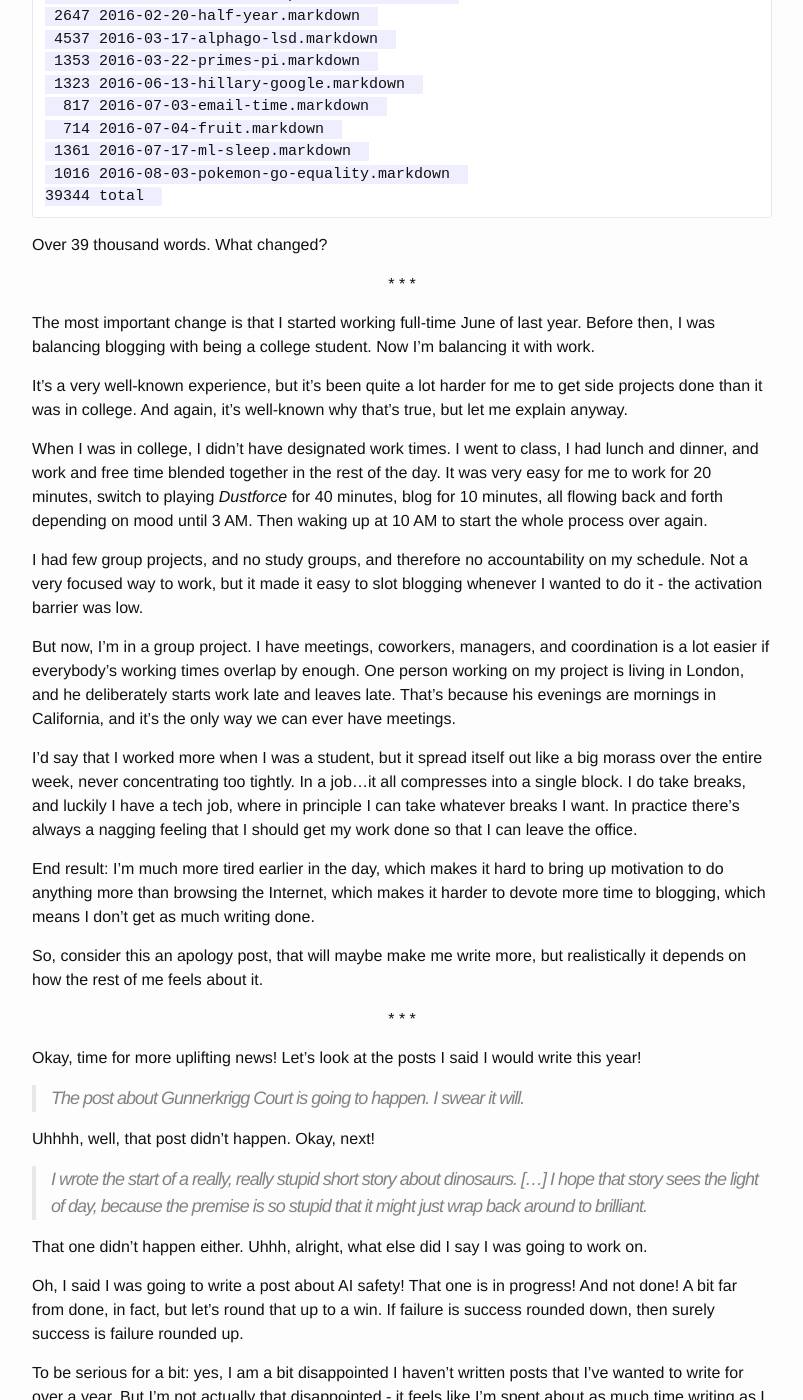
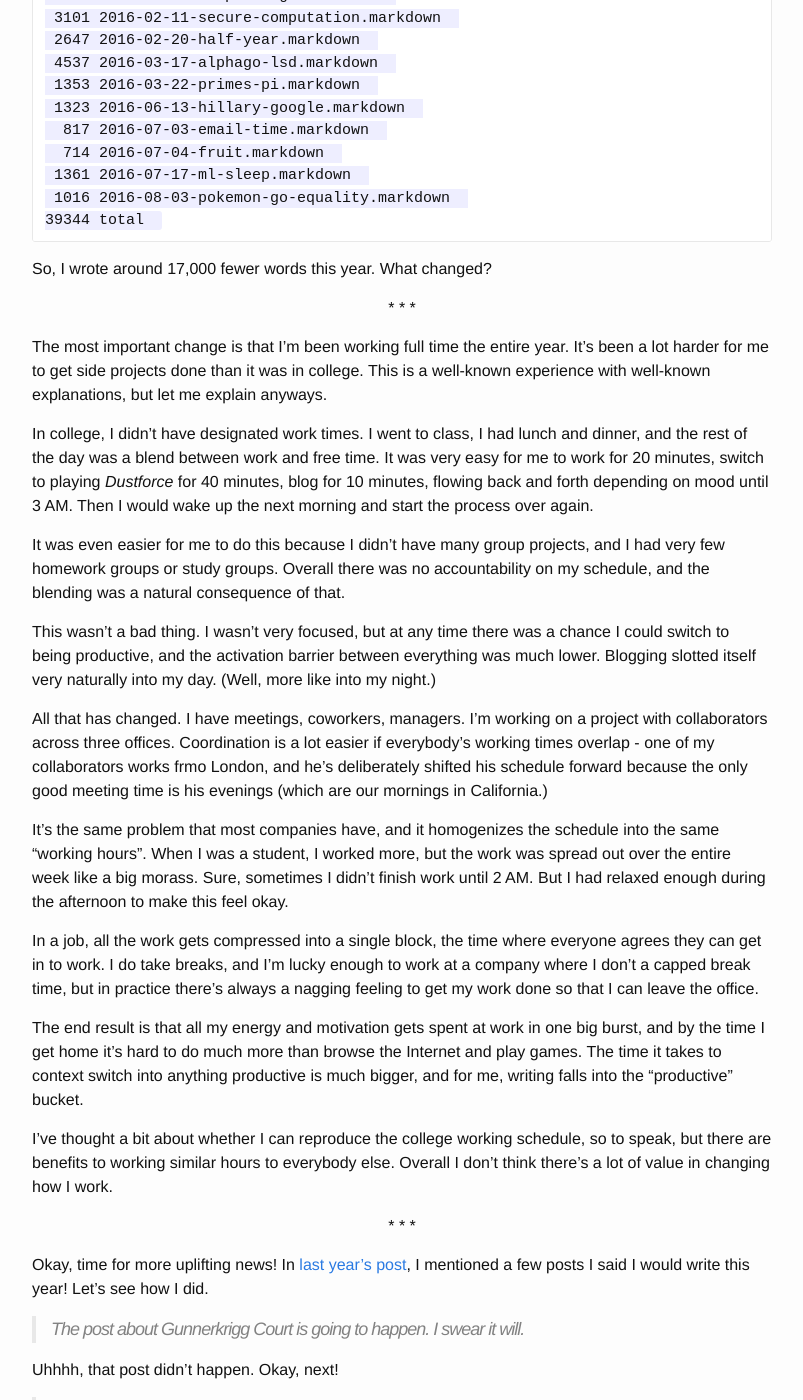
Before and after one commit to alexirpan/alexirpan.github.io, a Jekyll site: the page built from index.html, in a window 1280 px wide and 1400 px high, scrolled down 1154 px. Shown: the whole window, without its empty margins (238-1041 px from the left). Built offline with Jekyll 4.4.1, drawn with Linux system fonts in a browser that asks for light colours; nearby versions of some CDN libraries; the list of posts is cut into pages by our own code; comment, search, counter and statistics services are not loaded; some of the changed text lies outside the part shown.

Commit message:
First rewrite.

````diff
--- a/_posts/2017-08-18-two-years.markdown
+++ b/_posts/2017-08-18-two-years.markdown
@@ -4,20 +4,19 @@ title:  "Two Years Later"
 date:   2017-08-18 02:13:00 -0700
 ---
 
-I will be honest: I completely forgot to prepare a post for my two year
-blogging anniversary until today. (I am vaguely disgusted that "two year
-blogging anniversary" is something I would say, but sometimes that's the way
-it is.)
+I'll be honest: I completely forgot to prepare a post for my two year
+blogging anniversary until today. (I'm vaguely disgusted that "two year
+blogging anniversary" is a valid English phrase, but sometimes languages
+are silly like that.)
 
 Ironically this is because I've been working on a larger post that's been
-taking up most of the time I've dedicated to writing. Hopefully I get that out
-soon.
+taking up most of my writing time. Hopefully I get that done soon.
 
 I do feel I've been less productive this year than last year, blogging wise.
-How about we see if that's backed up empiricially? Now, word count is an awful
-metric for time spent writing, but it's the best one I have for now. Between
-today and one year ago, I wrote...
-
+Let's see if that's backed up empirically. Now, word count is a pretty bad
+metric for writing time, because in my experience most of writing is rewriting.
+But it's the best metrics I've got. Here's a list of all posts I wrote this
+year, along with their word count.
 
 ```
  1244 2016-09-07-contradictions.markdown
@@ -36,8 +35,7 @@ today and one year ago, I wrote...
 22409 total
 ```
 
-Just over 22 thousand words. Between 1 year and 2 years ago, I wrote...
-
+Here's the same list for last year.
 
 ```
   542 2015-08-20-things-i-did-in-my-khan-academy-internship.markdown
@@ -64,60 +62,68 @@ Just over 22 thousand words. Between 1 year and 2 years ago, I wrote...
 39344 total
 ```
 
-Over 39 thousand words. What changed?
+So, I wrote around 17,000 fewer words this year. What changed?
 
 \* \* \*
 {: .centered }
 
-The most important change is that I started working full-time June of last year.
-Before then, I was balancing blogging with being a college student. Now I'm
-balancing it with work.
+The most important change is that I'm been working full time the entire year.
+It's been a lot harder for me to get side projects done than it was in college.
+This is a well-known experience with well-known explanations, but let me explain
+anyways.
 
-It's a very well-known experience, but it's been quite a lot harder for me to
-get side projects done than it was in college. And again, it's well-known
-why that's true, but let me explain anyway.
+In college, I didn't have designated work times. I went to class, I had lunch
+and dinner, and the rest of the day was a blend between work and free time.
+It was very easy for me to work for 20 minutes, switch to playing *Dustforce*
+for 40 minutes, blog for 10 minutes, flowing back and forth depending on mood until 3 AM.
+Then I would wake up the next morning and start the process over again.
 
-When I was in college, I didn't
-have designated work times. I went to class, I had lunch and dinner, and work and
-free time blended together in the rest of the day. It was very easy for me to
-work for 20 minutes, switch to playing *Dustforce* for 40 minutes, blog for 10
-minutes, all flowing back and forth depending on mood until 3 AM. Then waking
-up at 10 AM to start the whole process over again.
+It was even easier for me to do this because I didn't have many group projects,
+and I had very few homework groups or study groups. Overall there was no
+accountability on my schedule, and the blending was a natural consequence of that.
 
-I had few group projects, and no study groups, and therefore no accountability
-on my schedule. Not a very focused way to work, but it made it easy to slot
-blogging whenever I wanted to do it - the activation barrier was low.
+This wasn't a bad thing. I wasn't very focused, but at any time there was a chance
+I could switch to being productive, and the activation barrier between everything
+was much lower. Blogging slotted itself very naturally into my day. (Well, more
+like into my night.)
 
-But now, I'm in a group project. I have meetings, coworkers, managers, and
-coordination is a lot easier if everybody's working times overlap by enough.
-One person working on my project is living in London, and he deliberately
-starts work late and leaves late. That's because his evenings are mornings
-in California, and it's the only way we can ever have meetings.
+All that has changed. I have meetings, coworkers, managers. I'm working on a
+project with collaborators across three offices.
+Coordination is a lot easier if everybody's working times overlap - one of my
+collaborators works frmo London, and he's deliberately shifted his schedule
+forward because the only good meeting time is his evenings (which are our
+mornings in California.)
 
-I'd say that I worked more when I was a student, but it spread itself out
-like a big morass over the entire week, never concentrating too tightly.
-In a job...it all compresses into a single block. I do take breaks, and luckily
-I have a tech job, where in principle I can take whatever breaks I want. In
-practice there's always a nagging feeling that I should get my work done so
-that I can leave the office.
+It's the same problem that most companies have, and it homogenizes the schedule
+into the same "working hours". When I was a student, I worked more, but the
+work was spread out over the entire week like a big morass. Sure, sometimes I
+didn't finish work until 2 AM. But I had relaxed enough during the afternoon
+to make this feel okay.
 
-End result: I'm much more tired earlier in the day, which makes it hard to
-bring up motivation to do anything more than browsing the Internet, which
-makes it harder to devote more time to blogging, which means I don't get as
-much writing done.
+In a job, all the work gets compressed into a single block, the time where
+everyone agrees they can get in to work. I do take breaks, and I'm lucky enough
+to work at a company where I don't a capped break time, but in practice there's
+always a nagging feeling to get my work done so that I can leave the office.
 
-So, consider this an apology post, that will maybe make me write more, but
-realistically it depends on how the rest of me feels about it.
+The end result is that all my energy and motivation gets spent at work in one
+big burst, and by the time I get home it's hard to do much more than browse
+the Internet and play games. The time it takes to context switch into anything
+productive is much bigger, and for me, writing falls into the "productive"
+bucket.
+
+I've thought a bit about whether I can reproduce the college working schedule,
+so to speak, but there are benefits to working similar hours to everybody else.
+Overall I don't think there's a lot of value in changing how I work.
 
 \* \* \*
 {: .centered }
 
-Okay, time for more uplifting news! Let's look at the posts I said I would
-write this year!
+Okay, time for more uplifting news! In [last year's post]({% post_url 2017-08-18-one-year %}),
+I mentioned a few posts I said I would write this year! Let's see how I did.
 
 > The post about *Gunnerkrigg Court* is going to happen. I swear it will.
 
-Uhhhh, well, that post didn't happen. Okay, next!
+Uhhhh, that post didn't happen. Okay, next!
 
 > I wrote the start of a really, really stupid short story about dinosaurs. [...]
 > I hope that story sees the light of day, because the premise is so stupid
````
